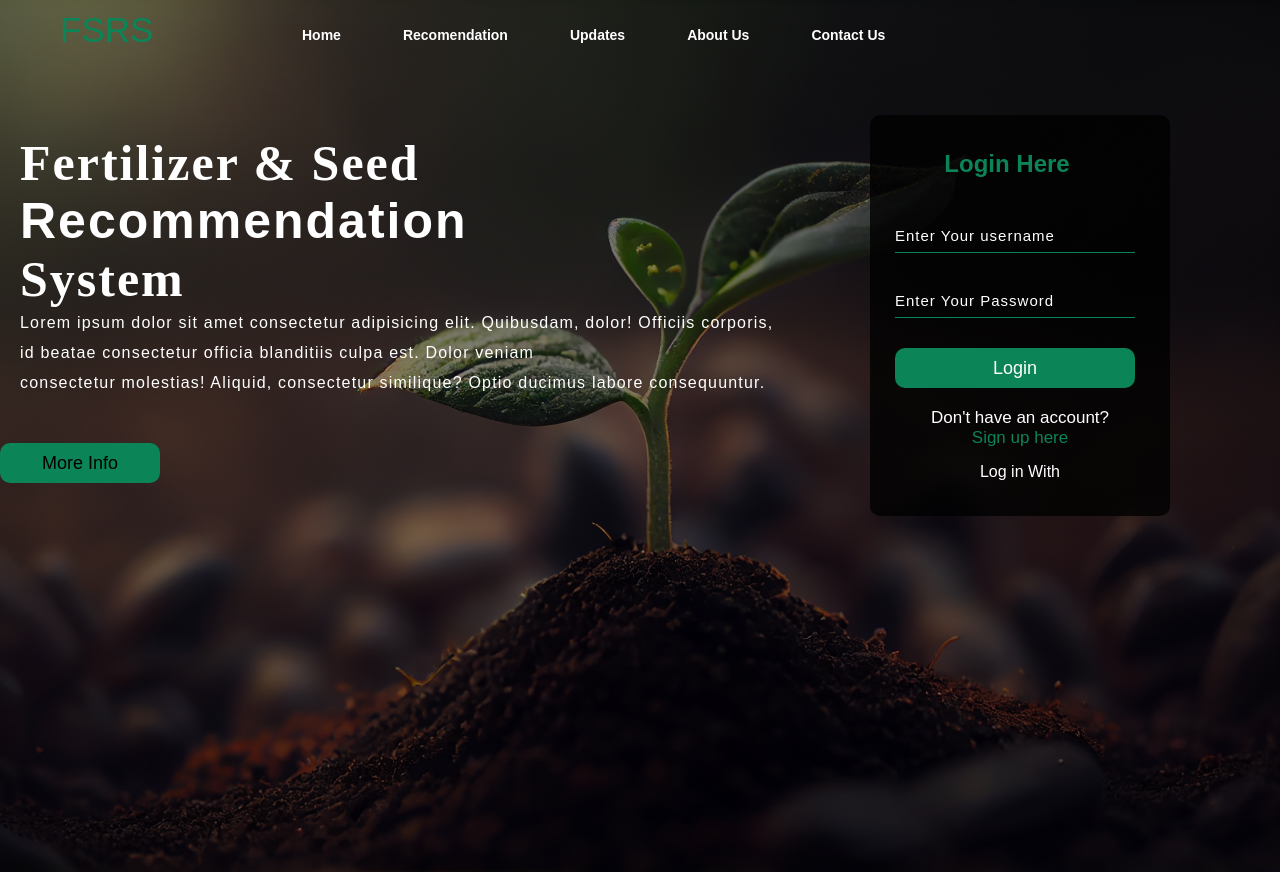
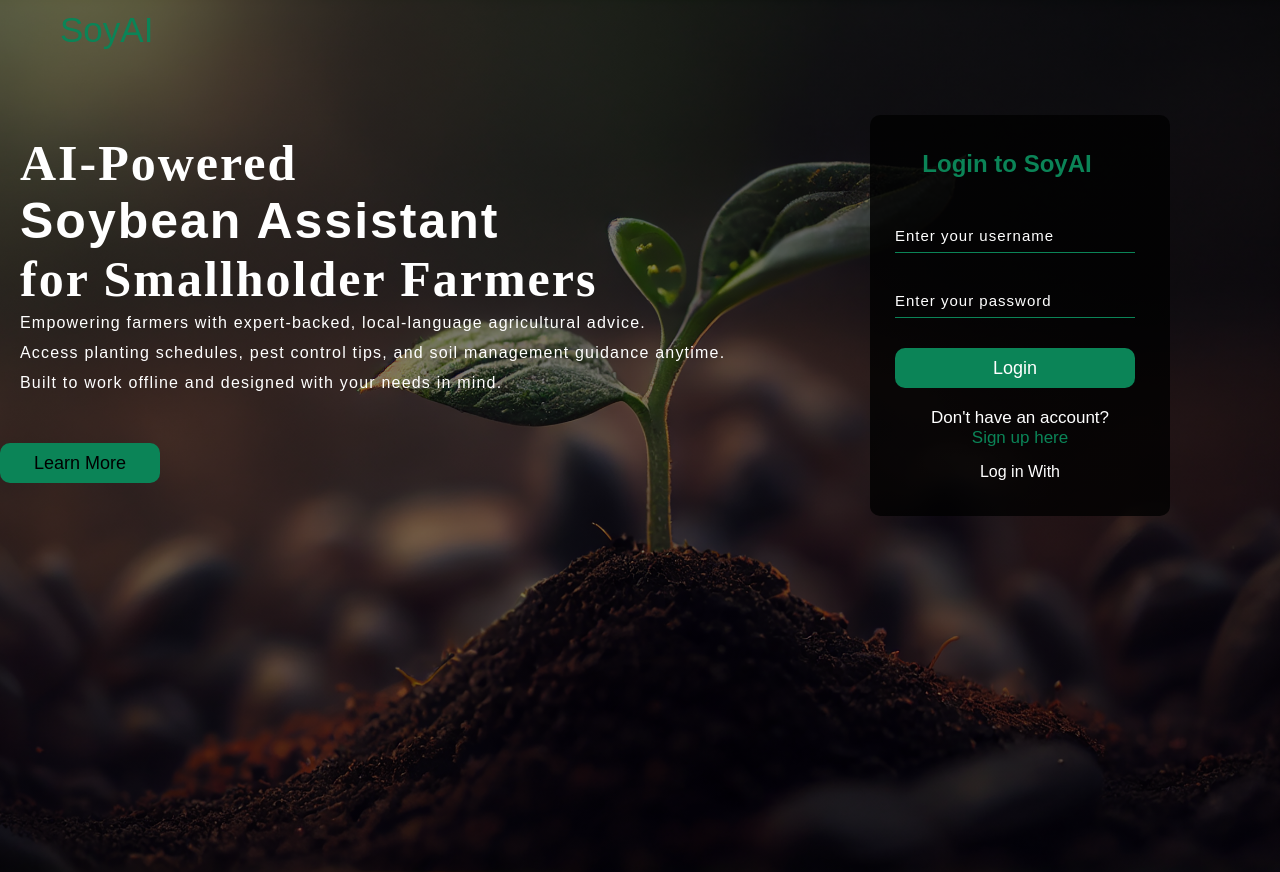
Before and after one commit to OchiengGideon/SoyBeans-Chart-Agent, a Django app: page /login/ in a window 1280 px wide. Run offline with Django 4.2, Linux system fonts and the light colour scheme.

Commit message:
Enhance login page UI and update login_required decorator for better user experience

```diff
--- a/Soybeans Chart Agent/FSRP/views.py
+++ b/Soybeans Chart Agent/FSRP/views.py
@@ -31,7 +31,7 @@ import ast
 
 
 @csrf_exempt  # in production, remove and use proper CSRF tokens in JS
-@login_required
+@login_required(login_url='login')
 def ask(request):
     if request.method != 'POST':
         return HttpResponseNotAllowed(['POST'])
--- a/Soybeans Chart Agent/Templates/Login.html
+++ b/Soybeans Chart Agent/Templates/Login.html
@@ -1,50 +1,50 @@
-{%load static%}
+{% load static %}
 <!DOCTYPE html>
 <html lang="en">
 <head>
   <meta charset="UTF-8">
   <meta name="viewport" content="width=device-width, initial-scale=1.0">
-  <title>FSRP Login</title>
-  <link rel="stylesheet" href="{%static 'css/styles.css'%}">
+  <title>SoyAI Login</title>
+  <link rel="stylesheet" href="{% static 'css/styles.css' %}">
 </head>
-<div>
-  <div class="login-main" style="background-image: linear-gradient(to top, rgba(0,0,0,0.5)50%,rgba(0,0,0,0.5)50%), url('{% static 'Images/backgroundlogin.jpg' %}');" >
+<body>
+<div class="login-main" style="background-image: linear-gradient(to top, rgba(0,0,0,0.5)50%,rgba(0,0,0,0.5)50%), url('{% static 'Images/backgroundlogin.jpg' %}');">
   <div class="main">
     <div class="navbar">
       <div class="icon">
-        <div class="Logo">FSRS</div>
+        <div class="Logo">SoyAI</div>
       </div>
-      <div class="Menu">
-        <ul>
-          <li><a href="#">Home</a></li>
-          <li><a href="#">Recomendation</a></li>
-          <li><a href="#">Updates</a></li>
-          <li><a href="#">About Us</a></li>
-          <li><a href="#">Contact Us</a></li>
-
-        </ul>
-
-      </div>
-
     </div>
 
     {% if messages %}
     <ul class="messages">
-        {% for message in messages %}
-        <li>{{ message }}</li>
-        {% endfor %}
+      {% for message in messages %}
+      <li>{{ message }}</li>
+      {% endfor %}
     </ul>
     {% endif %}
+
     <div class="content">
-      <h1>Fertilizer & Seed <br><span>Recommendation</span><br>System</h1>
-      <p class="paragraph">Lorem ipsum dolor sit amet consectetur adipisicing elit. Quibusdam, dolor! Officiis corporis, <br>id beatae consectetur officia blanditiis culpa est. Dolor veniam <br>consectetur molestias! Aliquid, consectetur similique? Optio ducimus labore consequuntur.</p>
-      <button class="cn"><a href="#">More Info</a></button>
+      <h1>AI-Powered <br><span>Soybean Assistant</span><br>for Smallholder Farmers</h1>
+      <p class="paragraph">Empowering farmers with expert-backed, local-language agricultural advice.<br>
+      Access planting schedules, pest control tips, and soil management guidance anytime.<br>
+      Built to work offline and designed with your needs in mind.</p>
+      <button class="cn"><a href="#">Learn More</a></button>
+
       <div class="form">
-        <h2>Login Here</h2>
+        <h2>Login to SoyAI</h2>
         <form method="POST">
-        {% csrf_token %}
-          <input type="text" name="username" placeholder="Enter Your username">
-          <input type="password" name="password" placeholder="Enter Your Password">
+          {% csrf_token %}
+          {% if messages %}
+          <ul class="messages">
+            {% for message in messages %}
+            <li>{{ message }}</li>
+            {% endfor %}
+          </ul>
+          {% endif %}
+
+          <input type="text" name="username" placeholder="Enter your username">
+          <input type="password" name="password" placeholder="Enter your password">
           <button type="submit" class="login-btn">Login</button>
         </form>
         <p class="link">Don't have an account?<br>
```
